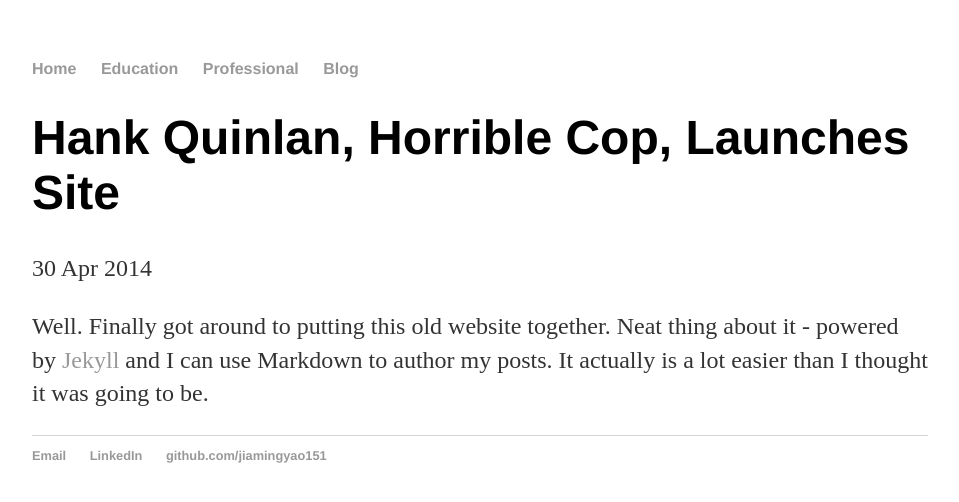
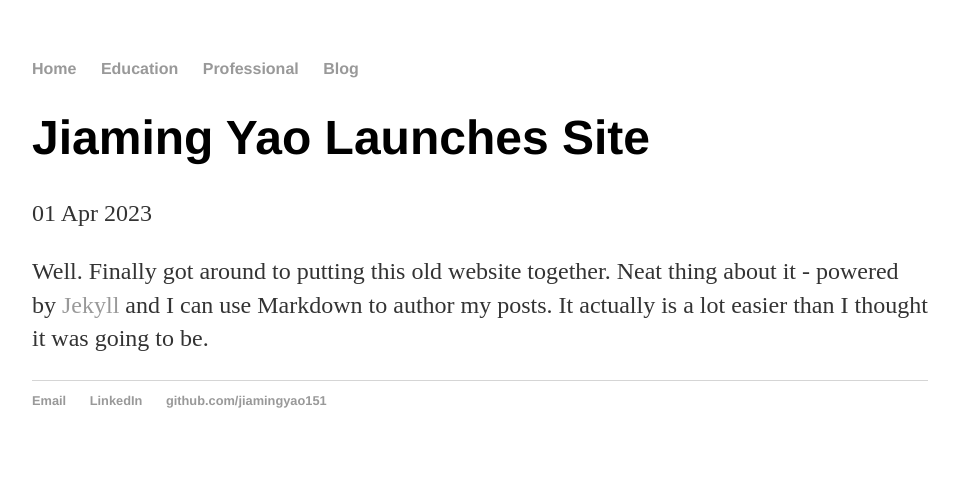
Before and after one commit to jiamingyao151/jiamingyao151.github.io, a Jekyll site: the page built from _posts/2023-03-30-jiaming-yao-site-launched.md, in a window 1280 px wide. Shown: the top 502 px of the page, without its empty margins (160-1119 px from the left). Built offline with Jekyll 4.4.1, drawn with Linux system fonts in a browser that asks for light colours.

Commit message:
Update 2023-03-30-jiaming-yao-site-launched.md

```diff
--- a/_posts/2023-03-30-jiaming-yao-site-launched.md
+++ b/_posts/2023-03-30-jiaming-yao-site-launched.md
@@ -1,7 +1,7 @@
 ---
 layout: post
-title: "Hank Quinlan, Horrible Cop, Launches Site"
-date: 2014-04-30
+title: "Jiaming Yao Launches Site"
+date: 2023-04-01
 ---
 
 Well. Finally got around to putting this old website together. Neat thing about it - powered by [Jekyll](http://jekyllrb.com) and I can use Markdown to author my posts. It actually is a lot easier than I thought it was going to be.
```
